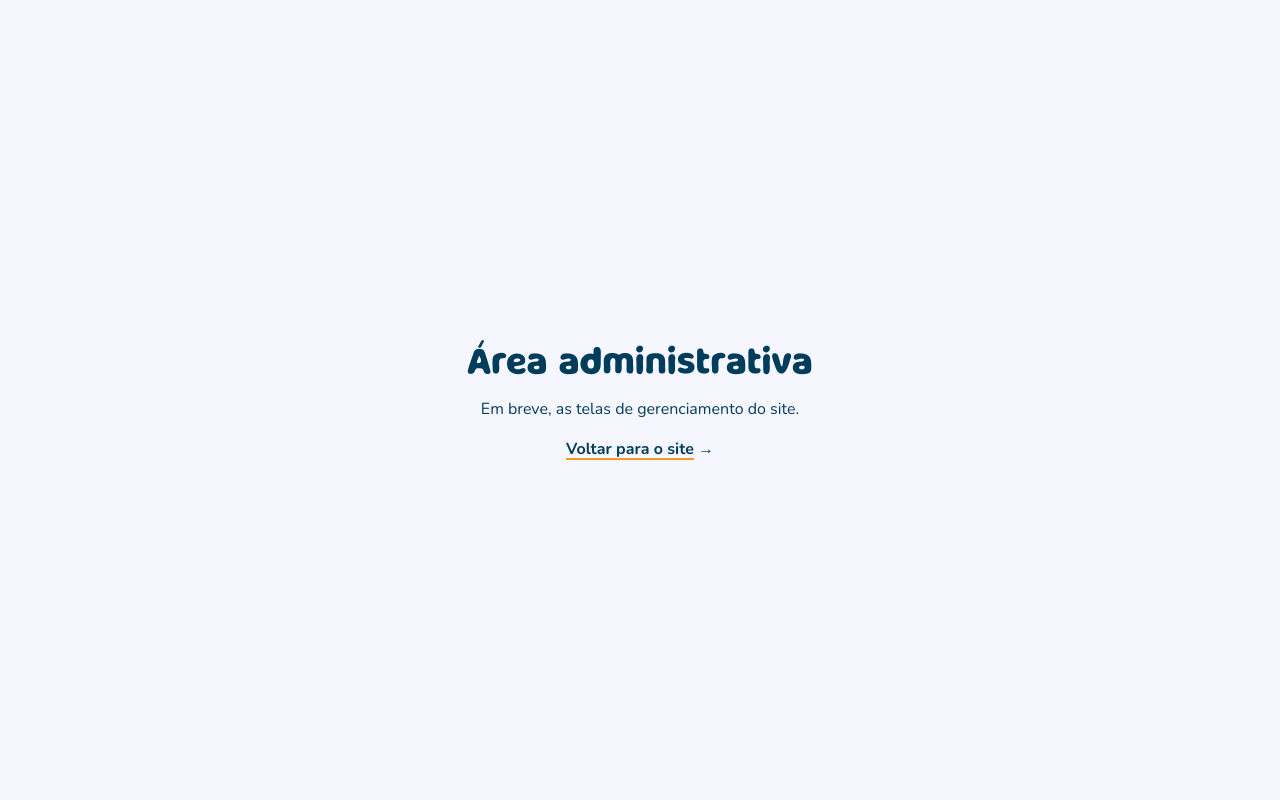
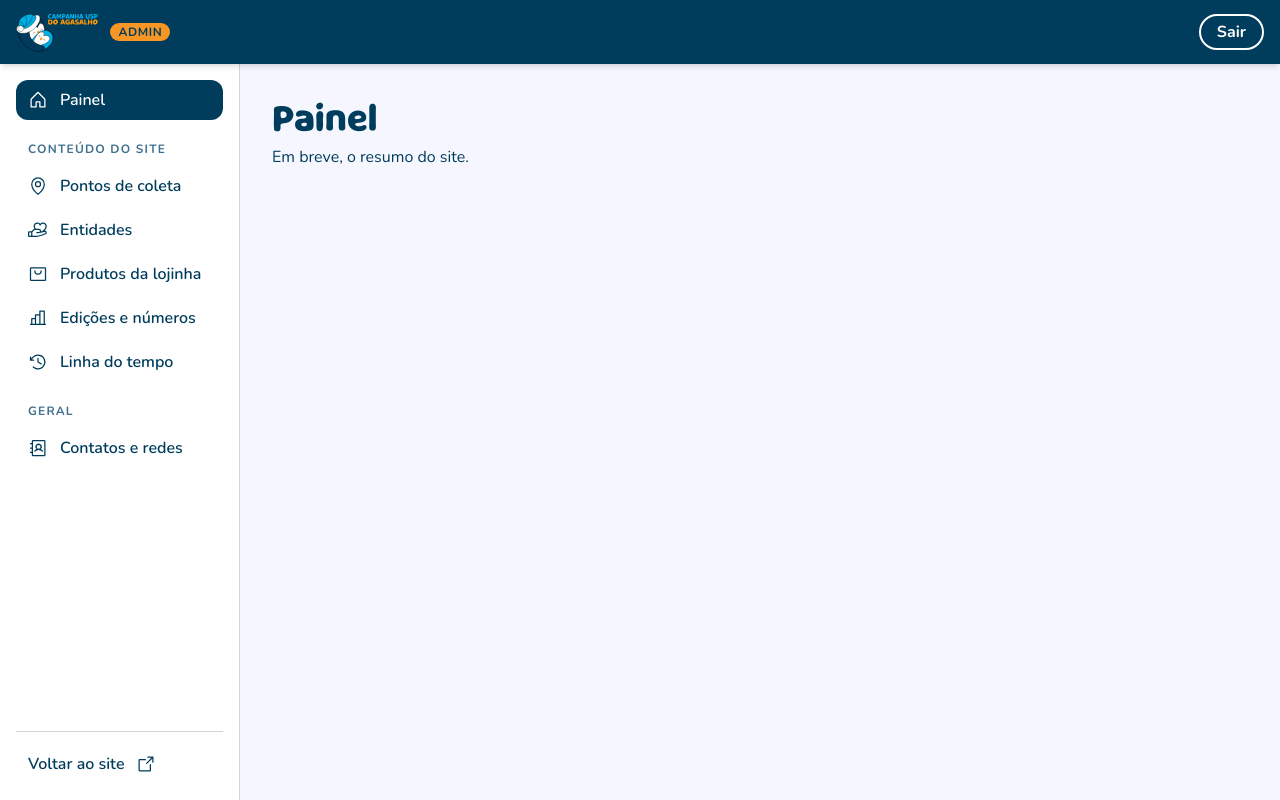
Before and after one commit to USPCodeLabSanca/Campanha-do-Agasalho, a React (Vite) app: page /admin in a window 1280 px wide. Built offline with nearby package versions, Linux system fonts and the light colour scheme; no server answers.

Commit message:
feat: cria layout da área administrativa

```diff
--- a/src/AppRoutes.tsx
+++ b/src/AppRoutes.tsx
@@ -1,6 +1,7 @@
 import { Route, Routes } from 'react-router'
 
 import { SiteLayout } from './layouts/SiteLayout'
+import { AdminLayout } from './layouts/AdminLayout'
 
 import { Home } from './pages/Home'
 import { Campaign } from './pages/Campaign'
@@ -13,6 +14,7 @@ import { Shop } from './pages/Shop'
 import { NotFound } from './pages/NotFound'
 import { AdminLogin } from './pages/admin/AdminLogin'
 import { AdminHome } from './pages/admin/AdminHome'
+import { AdminComingSoon } from './pages/admin/AdminComingSoon'
 
 export function AppRoutes() {
   return (
@@ -29,8 +31,35 @@ export function AppRoutes() {
         <Route path="/*" element={<NotFound />} />
       </Route>
 
-      <Route path="/admin" element={<AdminHome />} />
       <Route path="/admin/login" element={<AdminLogin />} />
+
+      <Route path="/admin" element={<AdminLayout />}>
+        <Route index element={<AdminHome />} />
+        <Route
+          path="pontos-de-coleta"
+          element={<AdminComingSoon title="Pontos de coleta" />}
+        />
+        <Route
+          path="entidades"
+          element={<AdminComingSoon title="Entidades" />}
+        />
+        <Route
+          path="produtos"
+          element={<AdminComingSoon title="Produtos da lojinha" />}
+        />
+        <Route
+          path="edicoes"
+          element={<AdminComingSoon title="Edições e números" />}
+        />
+        <Route
+          path="linha-do-tempo"
+          element={<AdminComingSoon title="Linha do tempo" />}
+        />
+        <Route
+          path="contatos"
+          element={<AdminComingSoon title="Contatos e redes" />}
+        />
+      </Route>
     </Routes>
   )
 }
--- /dev/null
+++ b/src/layouts/AdminLayout.tsx
@@ -0,0 +1,51 @@
+import { useEffect, useState } from 'react'
+import { Outlet } from 'react-router'
+
+import { AdminHeader } from '../components/admin/AdminHeader'
+import { AdminSidebar } from '../components/admin/AdminSidebar'
+
+export function AdminLayout() {
+  const [isMenuOpen, setIsMenuOpen] = useState(false)
+
+  function toggleMenu() {
+    setIsMenuOpen((prev) => !prev)
+  }
+
+  function closeMenu() {
+    setIsMenuOpen(false)
+  }
+
+  useEffect(() => {
+    if (!isMenuOpen) return
+
+    function handleKeyDown(event: KeyboardEvent) {
+      if (event.key === 'Escape') closeMenu()
+    }
+
+    document.addEventListener('keydown', handleKeyDown)
+    return () => document.removeEventListener('keydown', handleKeyDown)
+  }, [isMenuOpen])
+
+  return (
+    <div className="min-h-screen bg-background text-blue-1">
+      <AdminHeader isMenuOpen={isMenuOpen} onToggleMenu={toggleMenu} />
+
+      <div className="md:flex">
+        <AdminSidebar isOpen={isMenuOpen} onNavigate={closeMenu} />
+
+        {/* Fundo escuro atrás do menu no celular; clicar nele fecha o menu */}
+        {isMenuOpen && (
+          <div
+            className="fixed inset-0 top-16 z-30 bg-blue-1/30 md:hidden"
+            onClick={closeMenu}
+            aria-hidden="true"
+          />
+        )}
+
+        <main className="min-w-0 flex-1 p-4 sm:p-6 lg:p-8">
+          <Outlet />
+        </main>
+      </div>
+    </div>
+  )
+}
--- /dev/null
+++ b/src/pages/admin/AdminComingSoon.tsx
@@ -0,0 +1,12 @@
+type AdminComingSoonProps = {
+  title: string
+}
+
+export function AdminComingSoon({ title }: AdminComingSoonProps) {
+  return (
+    <div className="flex flex-col gap-2">
+      <h1 className="text-h2">{title}</h1>
+      <p className="text-body">Em breve.</p>
+    </div>
+  )
+}
--- a/src/pages/admin/AdminHome.tsx
+++ b/src/pages/admin/AdminHome.tsx
@@ -1,11 +1,8 @@
-import { TextLink } from '../../components/TextLink'
-
 export function AdminHome() {
   return (
-    <main className="flex min-h-screen flex-col items-center justify-center gap-4 bg-background px-4 text-center text-blue-1">
-      <h1 className="text-h2">Área administrativa</h1>
-      <p className="text-body">Em breve, as telas de gerenciamento do site.</p>
-      <TextLink to="/">Voltar para o site</TextLink>
-    </main>
+    <div className="flex flex-col gap-2">
+      <h1 className="text-h2">Painel</h1>
+      <p className="text-body">Em breve, o resumo do site.</p>
+    </div>
   )
 }
```
